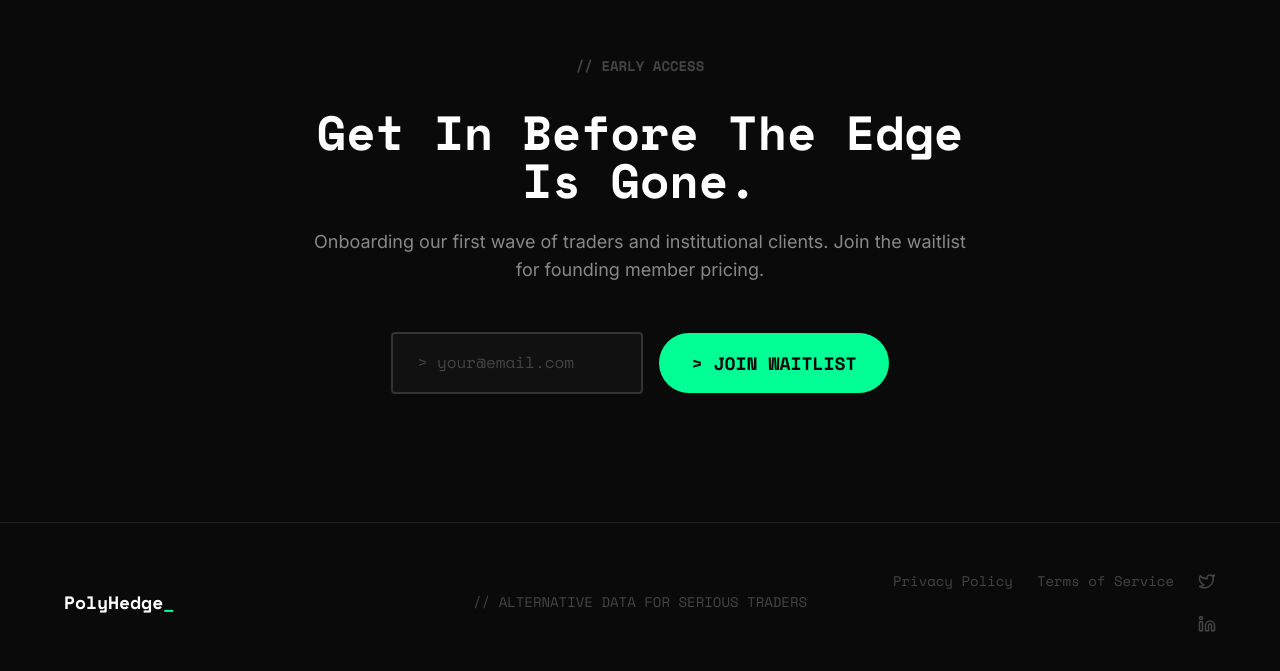
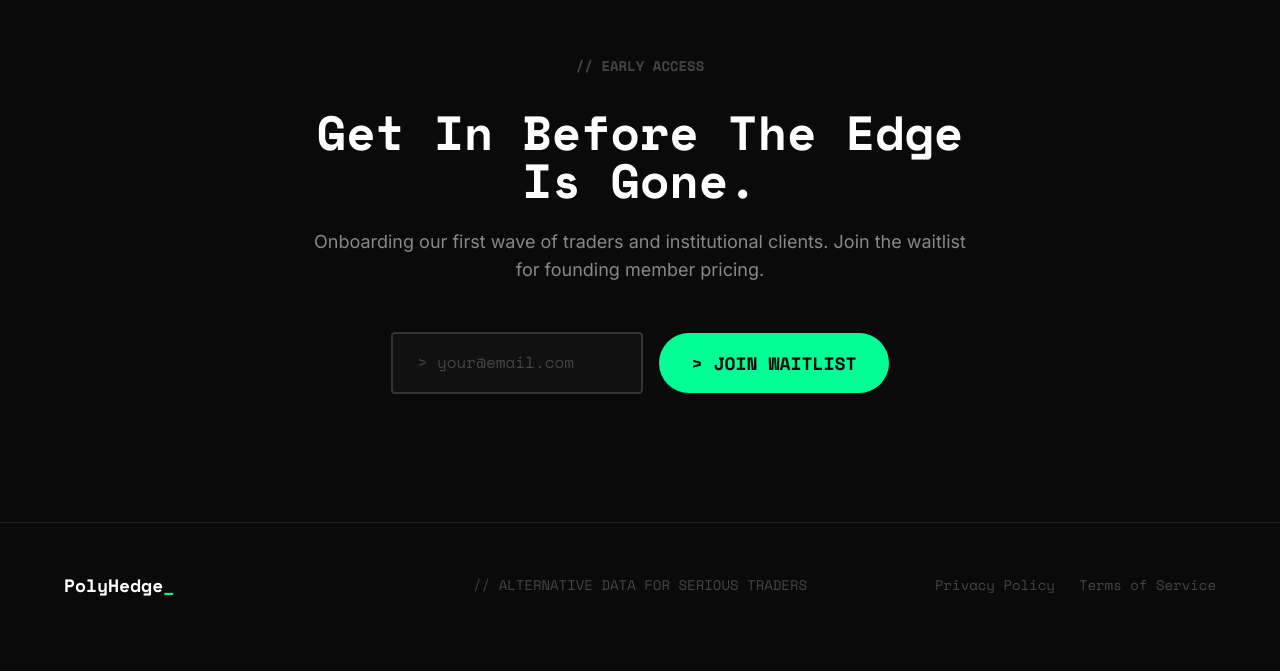
Before and after one commit to Vicenary-Ice/PolyHedge-Landing, a Next.js app: page / in a window 1280 px wide. Shown: the part 4790-5461 px from the top of the page. After the commit the page ends 5437 px from the top, so only its background shows below. Built offline with nearby package versions, Linux system fonts and the light colour scheme.

Commit message:
Remove Twitter, LinkedIn, and Mail icons from footer and imports
Co-Authored-By: Claude Haiku 4.5 <noreply@anthropic.com>

```diff
--- a/app/page.tsx
+++ b/app/page.tsx
@@ -2,7 +2,7 @@
 
 import React, { useState, useEffect, useRef } from 'react';
 import { motion, AnimatePresence, useInView, useMotionValue, useSpring } from 'framer-motion';
-import { Mail, ExternalLink, Linkedin, Twitter, ChevronLeft, ChevronRight } from 'lucide-react';
+import { ExternalLink, ChevronLeft, ChevronRight } from 'lucide-react';
 import { Space_Mono, Inter } from 'next/font/google';
 
 // Font imports
@@ -1061,24 +1061,6 @@ BEEN WAITING FOR."
                   <a href="#terms" className="text-muted hover:text-white text-sm transition" style={{ color: '#444444' }}>
                     Terms of Service
                   </a>
-                  <a
-                    href="https://twitter.com"
-                    target="_blank"
-                    rel="noopener noreferrer"
-                    className="text-muted hover:text-accent transition"
-                    style={{ color: '#444444' }}
-                  >
-                    <Twitter size={18} />
-                  </a>
-                  <a
-                    href="https://linkedin.com"
-                    target="_blank"
-                    rel="noopener noreferrer"
-                    className="text-muted hover:text-accent transition"
-                    style={{ color: '#444444' }}
-                  >
-                    <Linkedin size={18} />
-                  </a>
                 </div>
               </div>
             </footer>
```
